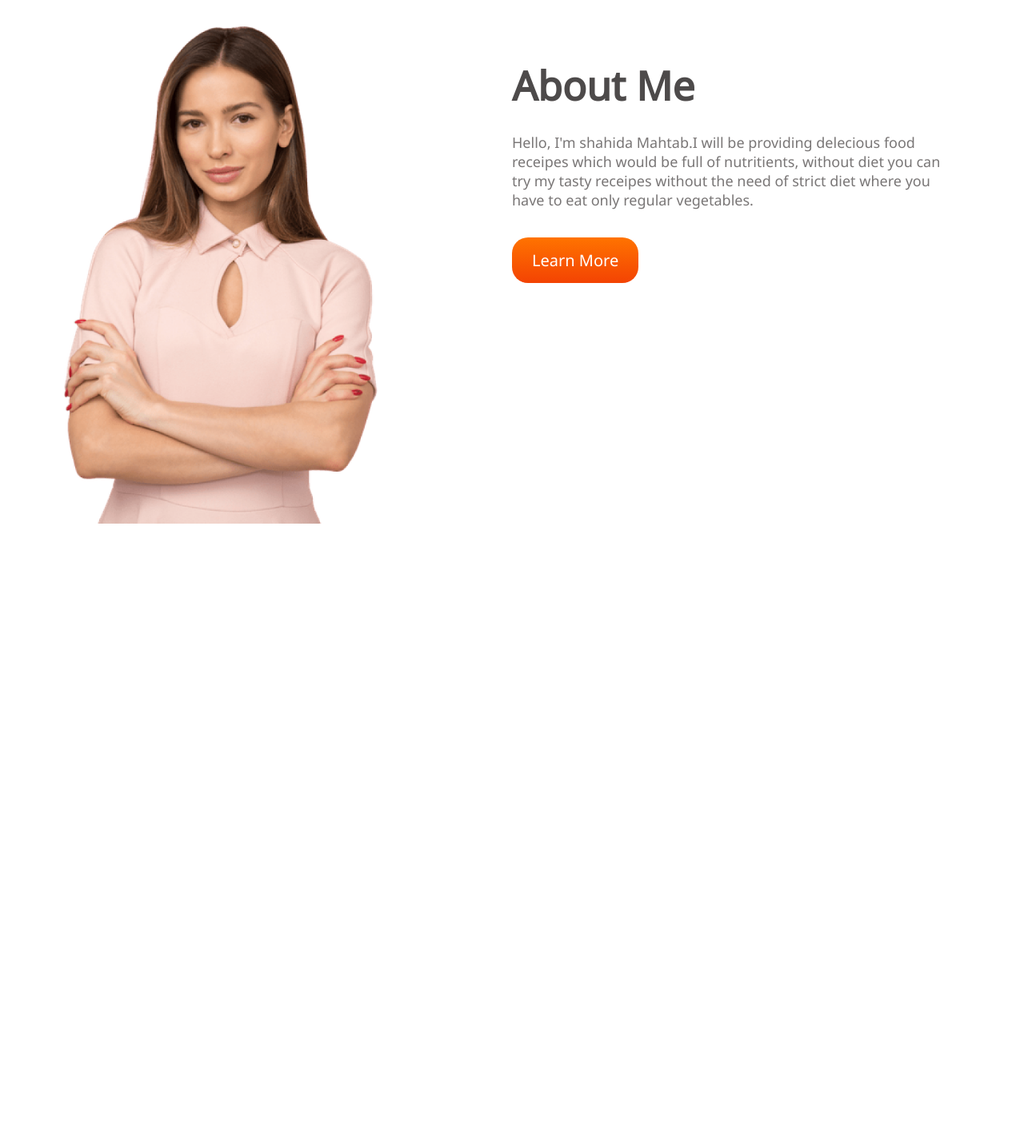
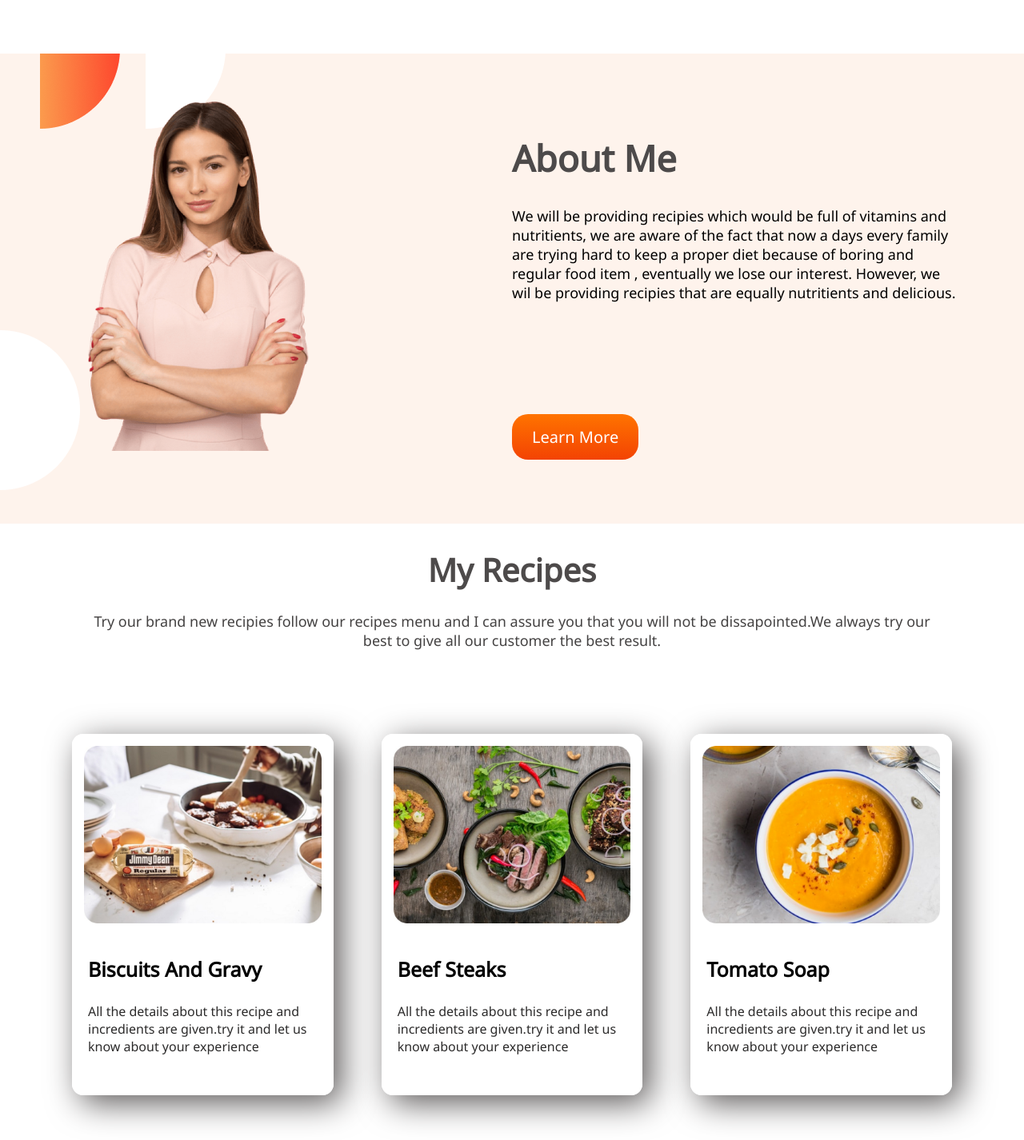
Before and after one commit to ShahidaMahtab/food_network, a plain HTML site: page index.html in a window 1280 px wide. Shown: the part 694-2120 px from the top of the page at 80% size. Before the commit the page ends 1414 px from the top, so only its background shows below. Drawn offline with Linux system fonts and the light colour scheme.

Commit message:
about and recipes added

```diff
--- a/index.html
+++ b/index.html
@@ -36,11 +36,59 @@
     </div>
     <div class="about-details">
      <h1>About me</h1>
-     <p>Hello, I'm shahida Mahtab.I will be providing delecious food receipes which would be full of nutritients, without diet you can try my tasty receipes without the need of strict diet where you have to eat only regular vegetables.</p>
+     <p>We will be providing recipies which would be full of  vitamins and nutritients, we are aware of the fact that now a days every family are trying hard to keep a proper diet because of boring and regular food item , eventually we lose our interest. However, we wil be providing recipies that are equally nutritients and delicious.</p>
      <a class="btn" href="#" target="_blank">learn more</a>
     </div>
     </div>
     </section>
     <!-- end of about me -->
+    <!-- my recipies -->
+    <section class="my-recipes">
+
+     <div class="recipe-text">
+       <h1>My recipes</h1>
+       <p>Try our brand new recipies follow our recipes menu and I can assure you that you will not be dissapointed.We always try our best to give all our customer the best result.</p>
+     </div>
+
+     <div class="recipes">
+      <!-- card -->
+     <div class="card">
+     <div class="card-img">
+      <img src="./images/rec1.jpg" alt="recipe1">
+     </div>
+     <div class="card-detail">
+       <h2>Biscuits and gravy</h2>
+      <p>All the details about this recipe and incredients are given.try it and let us know about your experience</p>
+     </div>
+     </div>
+     <!-- end of card -->
+      <!-- card -->
+     <div class="card">
+     <div class="card-img">
+      <img src="./images/rec2.jpg" alt="recipe2">
+     </div>
+     <div class="card-detail">
+       <h2>Beef steaks</h2>
+      <p>All the details about this recipe and incredients are given.try it and let us know about your experience</p>
+     </div>
+     </div>
+     <!-- end of card -->
+      <!-- card -->
+     <div class="card">
+     <div class="card-img">
+      <img src="./images/rec3.png" alt="recipe3">
+     </div>
+     <div class="card-detail">
+       <h2>tomato soap</h2>
+      <p>All the details about this recipe and incredients are given.try it and let us know about your experience</p>
+     </div>
+     </div>
+     <!-- end of card -->
+     </div>
+    </section>
+    <!-- end of my recipes -->
+    <section>
+
+    </section>
   </body>
 </html>
--- a/style.css
+++ b/style.css
@@ -11,7 +11,7 @@ body {
 /* *************************banner************************************** */
 .section-center {
  display: flex;
- margin: 30px 50px;
+ margin: 30px 50px 20px 50px;
  padding: 30px;
 }
 
@@ -44,15 +44,16 @@ p {
 .banner-img {
  width: 50%;
 }
-.banner-img img{
- width: 90%;
+
+.banner-img img {
+ width: 100%;
 }
 
 .btn {
  display: inline-block;
  text-decoration: none;
  font-size: 20px;
- background-image: linear-gradient(#ff7300,#f34303);
+ background-image: linear-gradient(#ff7300, #f34303);
  color: #fff;
  margin: 10px 0;
  padding: 15px 25px;
@@ -62,15 +63,97 @@ p {
 
 /* *************************end of banner************************************** */
 /* ****************************about me********************************** */
+/* .section-about {
+ display: flex;
+ padding: 40px;
+} */
 
-.about-img{
+.about {
+ background: url(images/img3.png);
+ background-repeat: no-repeat;
+ background-position: left;
+}
+
+.about-img {
  width: 50%;
 }
-.about-img img{
- width: 70%;
+
+.about-img img {
+ width: 60%;
+ padding: 30px;
 }
-.about-details{
+
+.about-details h1 {
+ margin: 20px 0 0 0;
+ font-size: 45px;
+}
+
+.about-details p {
+ font-size: 18px;
+ margin: 30px 0 60px 0;
+ color: black;
+}
+
+.about-details .btn {
+ margin: 80px 0 0 0;
+}
+
+.about-details {
  width: 50%;
- margin: 40px 0;
+ margin: 50px 0;
 }
+
 /* ****************************end of about me********************************** */
+/* **************************recipes********************* */
+.recipe-text {
+ margin: 10px;
+ padding:10px 40px;
+}
+.recipe-text h1 {
+ font-size: 40px;
+ text-align: center;
+}
+.recipe-text p{
+ margin: 20px 50px 0 50px;
+ padding: 5px 15px;
+ text-align: center;
+ color: #444242;
+}
+.recipes {
+ display: flex;
+ margin: 60px 60px;
+}
+
+.card {
+ margin: 30px;
+ width: 33.3%;
+ border: 15px solid #fff;
+ overflow: hidden;
+ border-radius: 14px;
+ box-shadow: 10px 10px 40px #5e5b5b;
+}
+
+.card-img img {
+ width: 100%;
+}
+
+.card-detail {
+ margin: 10px 0;
+ padding: 25px 0 0 0;
+}
+
+.card-detail h2 {
+ padding: 0 5px;
+ font-size: 25px;
+ text-transform: capitalize;
+ font-weight: 700;
+ color: black;
+}
+
+.card-detail p {
+ padding: 0 5px;
+ color: #2c2b2b;
+ font-size: 16px;
+}
+
+/* **************************end of recipes********************* */
```
Also changed, not shown: images/img3.png (added), images/rec1.jpg (added), images/rec2.jpg (added), images/rec3.png (added).
